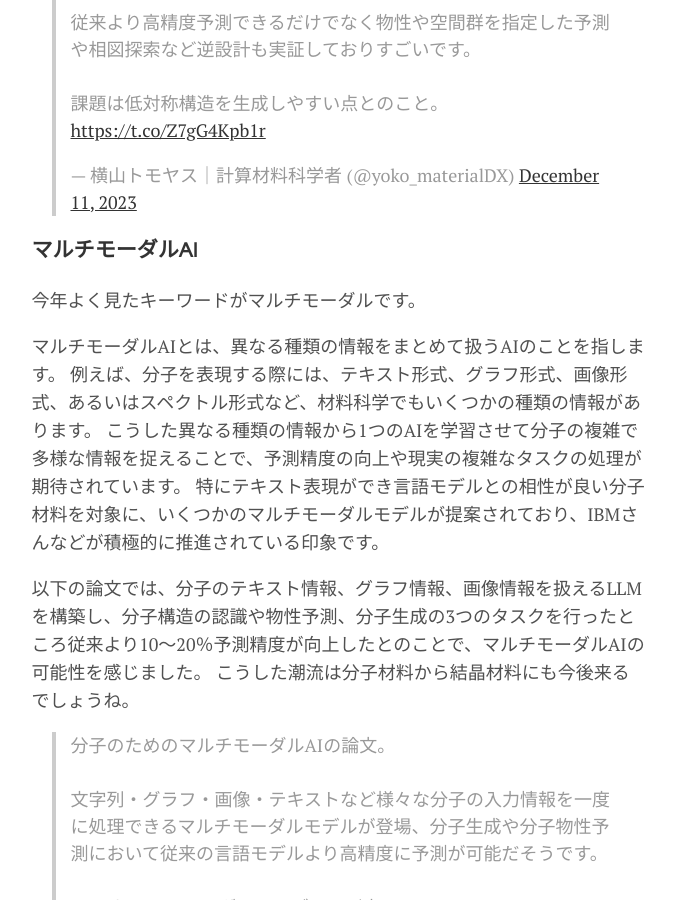
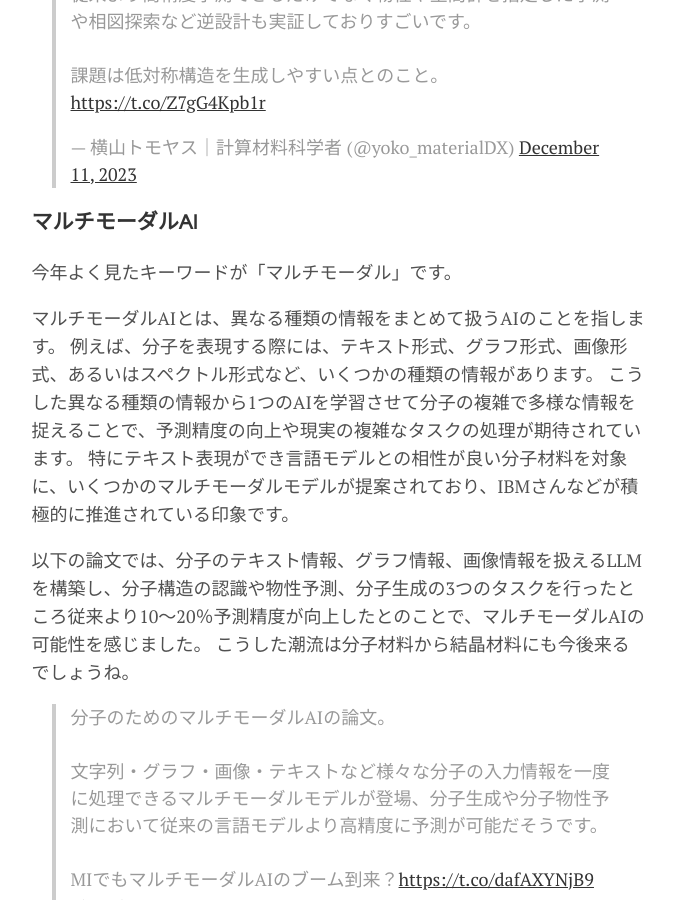
Before and after one commit to yokoyamatomoyasu/yokoyamatomoyasu.github.io, a Jekyll site: the page built from _posts/2023-12-29-mi-paper-2023.md, in a window 1280 px wide and 900 px high, scrolled down 3674 px. Shown: the whole window, without its empty margins (301-976 px from the left). Built offline with Jekyll 4.4.1, drawn with Linux system fonts in a browser that asks for light colours; comment, search, counter and statistics services are not loaded; some of the changed text lies outside the part shown.

Commit message:
GitHub pages site with Jekyll

```diff
--- a/_posts/2023-12-29-mi-paper-2023.md
+++ b/_posts/2023-12-29-mi-paper-2023.md
@@ -69,10 +69,10 @@ MOF×LLMの論文はこれ以外にもいくつかあり、テキスト表現が
 
 ### マルチモーダルAI
 
-今年よく見たキーワードがマルチモーダルです。
+今年よく見たキーワードが「マルチモーダル」です。
 
 マルチモーダルAIとは、異なる種類の情報をまとめて扱うAIのことを指します。
-例えば、分子を表現する際には、テキスト形式、グラフ形式、画像形式、あるいはスペクトル形式など、材料科学でもいくつかの種類の情報があります。
+例えば、分子を表現する際には、テキスト形式、グラフ形式、画像形式、あるいはスペクトル形式など、いくつかの種類の情報があります。
 こうした異なる種類の情報から1つのAIを学習させて分子の複雑で多様な情報を捉えることで、予測精度の向上や現実の複雑なタスクの処理が期待されています。
 特にテキスト表現ができ言語モデルとの相性が良い分子材料を対象に、いくつかのマルチモーダルモデルが提案されており、IBMさんなどが積極的に推進されている印象です。
 
```
Also changed, not shown: other parts of _posts/2023-12-29-mi-paper-2023.md (+2 -2 lines).
